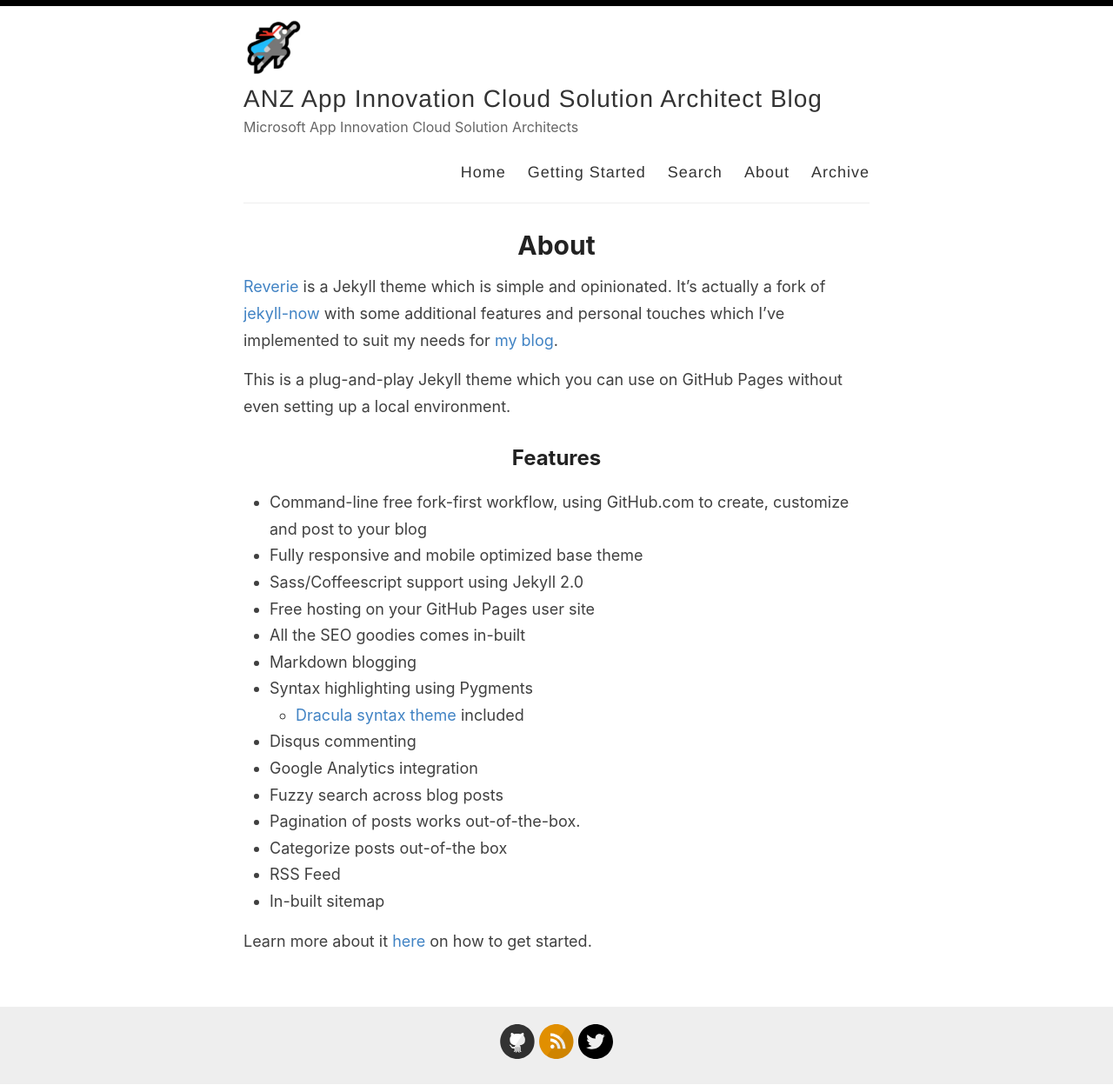
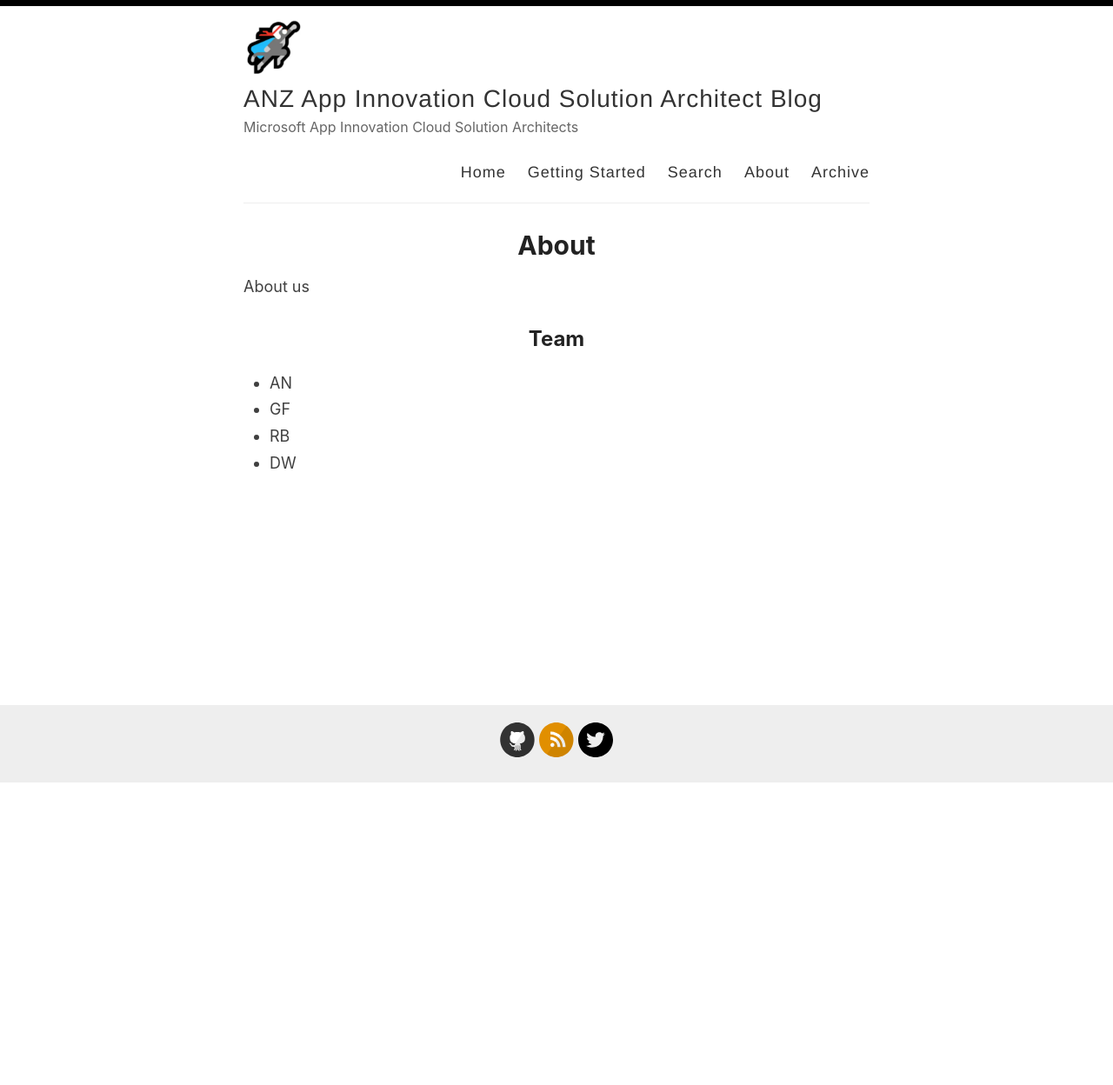
Before and after one commit to ms-app-innovation/blog-public, a Jekyll site: the page built from _pages/about.md, in a window 1280 px wide. Shown: the whole page at 87% size. Built offline with Jekyll 4.4.1, drawn with Linux system fonts in a browser that asks for light colours; after the commit the page ends 901 px from its top, so only the background shows below that.

Commit message:
team update

```diff
--- a/_pages/about.md
+++ b/_pages/about.md
@@ -4,26 +4,12 @@ title: About
 permalink: /about/
 ---
 
-[Reverie](https://github.com/amitmerchant1990/reverie) is a Jekyll theme which is simple and opinionated. It's actually a fork of [jekyll-now](https://github.com/barryclark/jekyll-now) with some additional features and personal touches which I've implemented to suit my needs for [my blog](https://www.amitmerchant.com).
+About us
 
-This is a plug-and-play Jekyll theme which you can use on GitHub Pages without even setting up a local environment.
+## Team
 
-## Features
 
-- Command-line free fork-first workflow, using GitHub.com to create, customize and post to your blog
-- Fully responsive and mobile optimized base theme
-- Sass/Coffeescript support using Jekyll 2.0
-- Free hosting on your GitHub Pages user site
-- All the SEO goodies comes in-built
-- Markdown blogging
-- Syntax highlighting using Pygments
-    - [Dracula syntax theme](https://draculatheme.com/) included
-- Disqus commenting
-- Google Analytics integration
-- Fuzzy search across blog posts
-- Pagination of posts works out-of-the-box.
-- Categorize posts out-of-the box
-- RSS Feed
-- In-built sitemap
-
-Learn more about it [here](https://github.com/amitmerchant1990/reverie) on how to get started.
+- AN
+- GF
+- RB
+- DW
```
